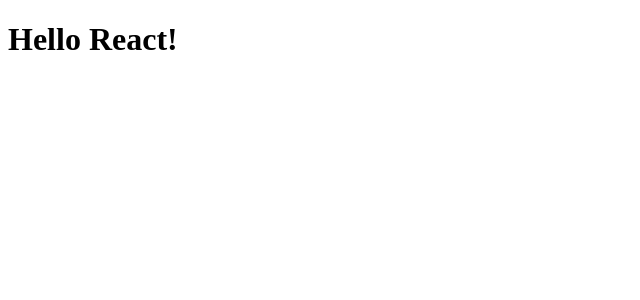
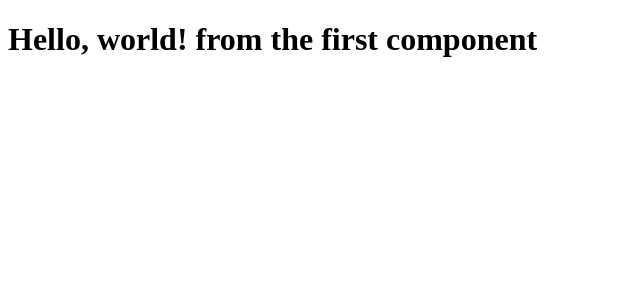
Before and after one commit to GetontoMoses/W3Schools-React, a React (Create React App) app in the folder my-react-app/: page / in a window 1280 px wide. Shown: the top 300 px of the page, without its empty margins (0-640 px from the left). Built offline with nearby package versions, Linux system fonts and the light colour scheme.

Commit message:
feat: created the first and the main component

```diff
--- /dev/null
+++ b/my-react-app/src/App.jsx
@@ -0,0 +1,9 @@
+import React from "react";
+
+export default function App() {
+  return (
+    <div>
+      <h1>Hello, world! from the first component</h1>
+    </div>
+  );
+}
--- a/my-react-app/src/index.jsx
+++ b/my-react-app/src/index.jsx
@@ -1,6 +1,7 @@
 import React from "react";
 import ReactDOM from "react-dom/client";
 
-const myfirstelement = <h1>Hello React!</h1>;
+import App from "./App";
+
 const root = ReactDOM.createRoot(document.getElementById("root"));
-root.render(myfirstelement);
+root.render(<App />);
```
